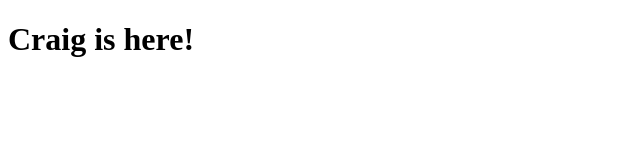
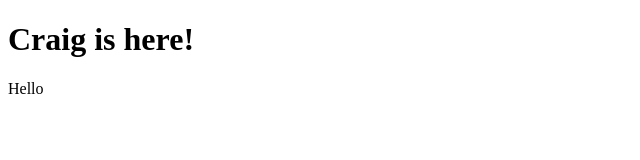
Before and after one commit to csaeed2668/git-test, a plain HTML site: page index.html in a window 1280 px wide. Shown: the full height of the page, 0-640 px from the left. Drawn offline with Linux system fonts and the light colour scheme.

Commit message:
Second commit

```diff
--- a/index.html
+++ b/index.html
@@ -2,5 +2,5 @@
 <html>
    <body>
        <h1>Craig is here!</h1>
-   </body>
+       <p>Hello</p>
 </html>
```
